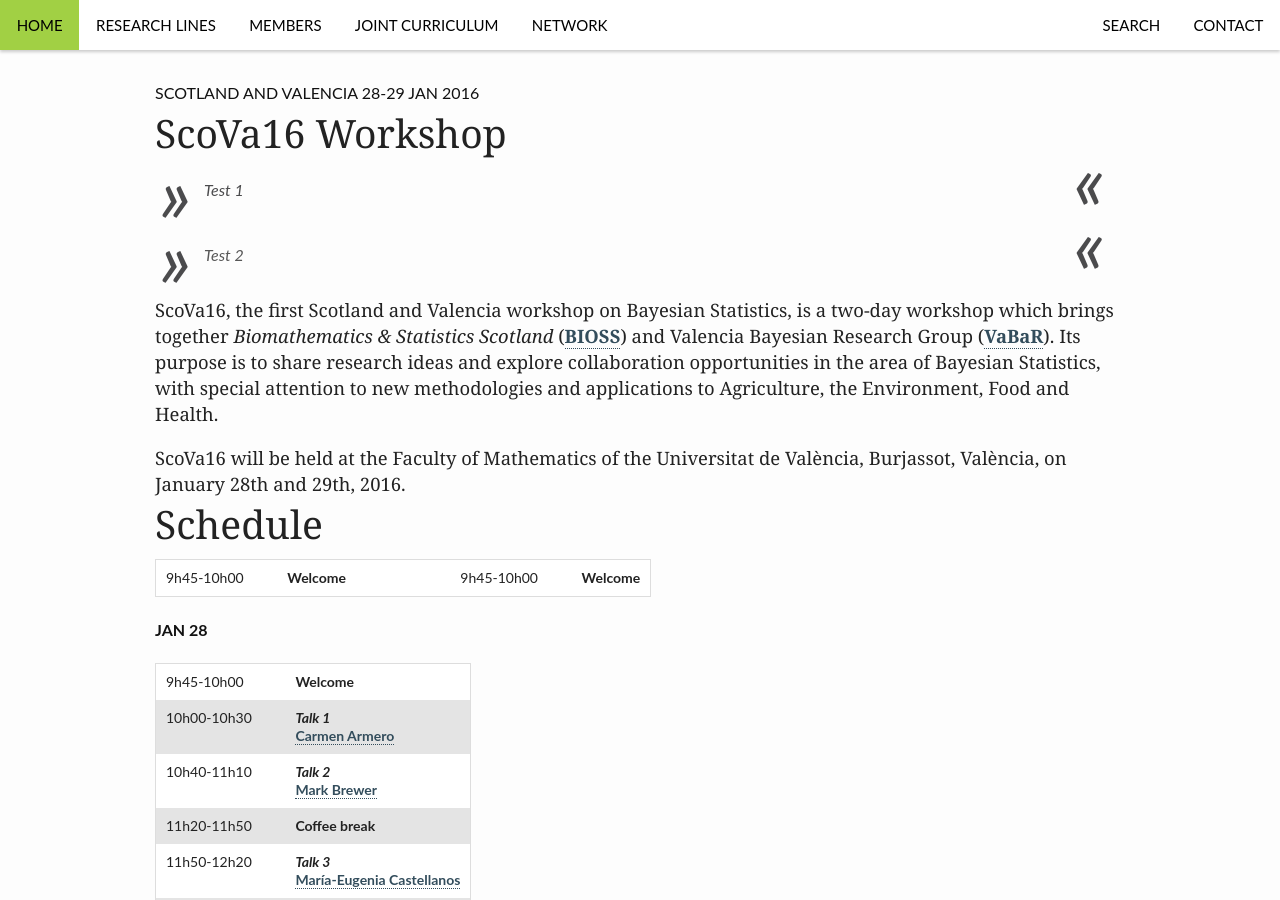
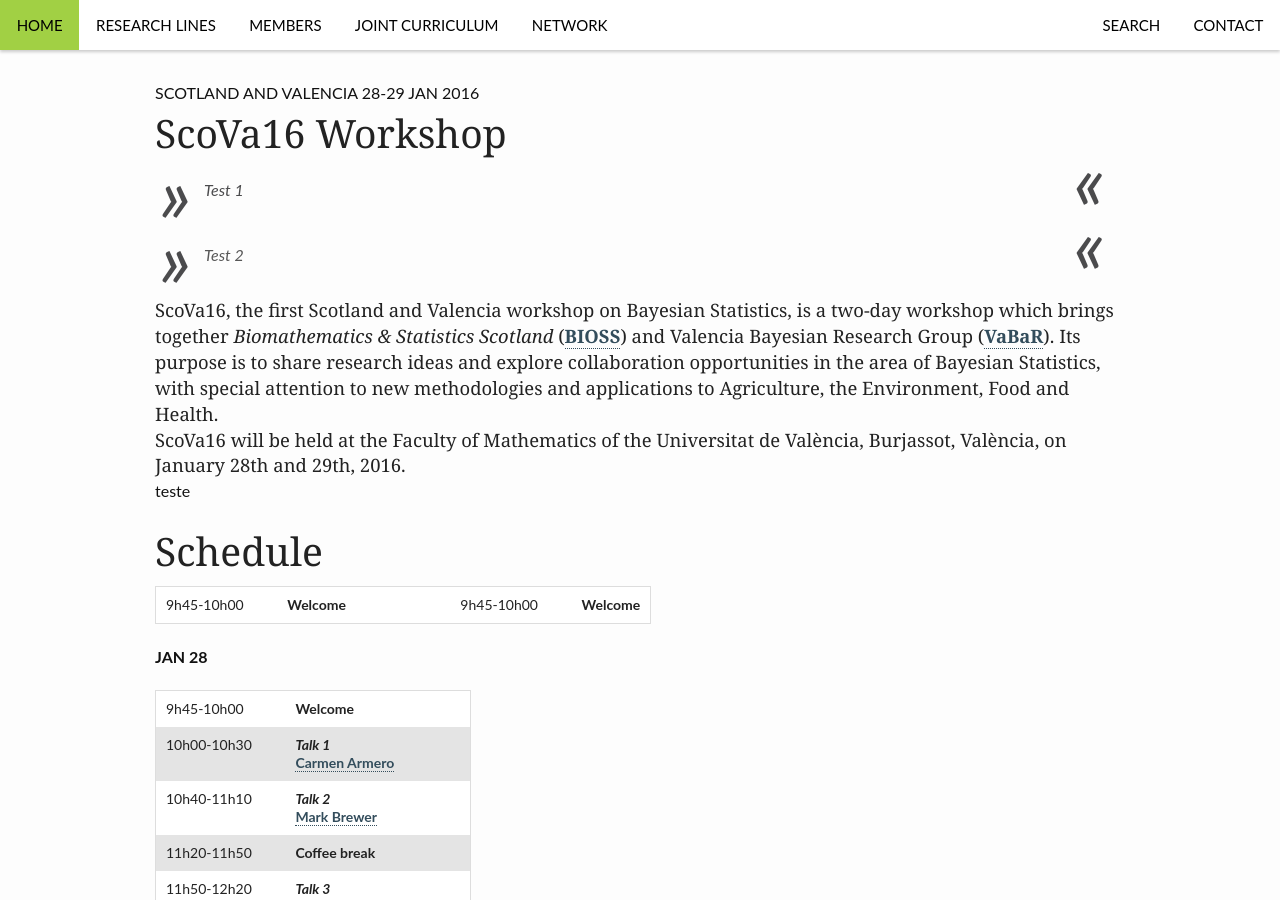
Before and after one commit to VABAR/VABAR.github.io, a Jekyll site: the page built from _posts/events/2015-11-25-ScoVa16.md, in a window 1280 px wide and 900 px high. Built offline with Jekyll 4.4.1, drawn with Linux system fonts in a browser that asks for light colours.

Commit message:
Update 2015-11-25-ScoVa16.md

```diff
--- a/_posts/events/2015-11-25-ScoVa16.md
+++ b/_posts/events/2015-11-25-ScoVa16.md
@@ -12,8 +12,9 @@
 
 > Test 2
 
-##### ScoVa16, the first Scotland and Valencia workshop on Bayesian Statistics, is a two-day workshop which brings together <i>Biomathematics & Statistics Scotland</i> (<a href="http://www.bioss.ac.uk/">BIOSS</a>) and Valencia Bayesian Research Group (<a href="http://vabar.github.io/">VaBaR</a>). Its purpose is to share research ideas and explore collaboration opportunities in the area of Bayesian Statistics, with special attention to new methodologies and applications to Agriculture, the Environment, Food and Health. <br />
-##### ScoVa16 will be held at the Faculty of Mathematics of the Universitat de València, Burjassot, València, on January 28th and 29th, 2016.
+##### ScoVa16, the first Scotland and Valencia workshop on Bayesian Statistics, is a two-day workshop which brings together <i>Biomathematics & Statistics Scotland</i> (<a href="http://www.bioss.ac.uk/">BIOSS</a>) and Valencia Bayesian Research Group (<a href="http://vabar.github.io/">VaBaR</a>). Its purpose is to share research ideas and explore collaboration opportunities in the area of Bayesian Statistics, with special attention to new methodologies and applications to Agriculture, the Environment, Food and Health. <br> ScoVa16 will be held at the Faculty of Mathematics of the Universitat de València, Burjassot, València, on January 28th and 29th, 2016.
+
+teste
 
 # Schedule
 
```
